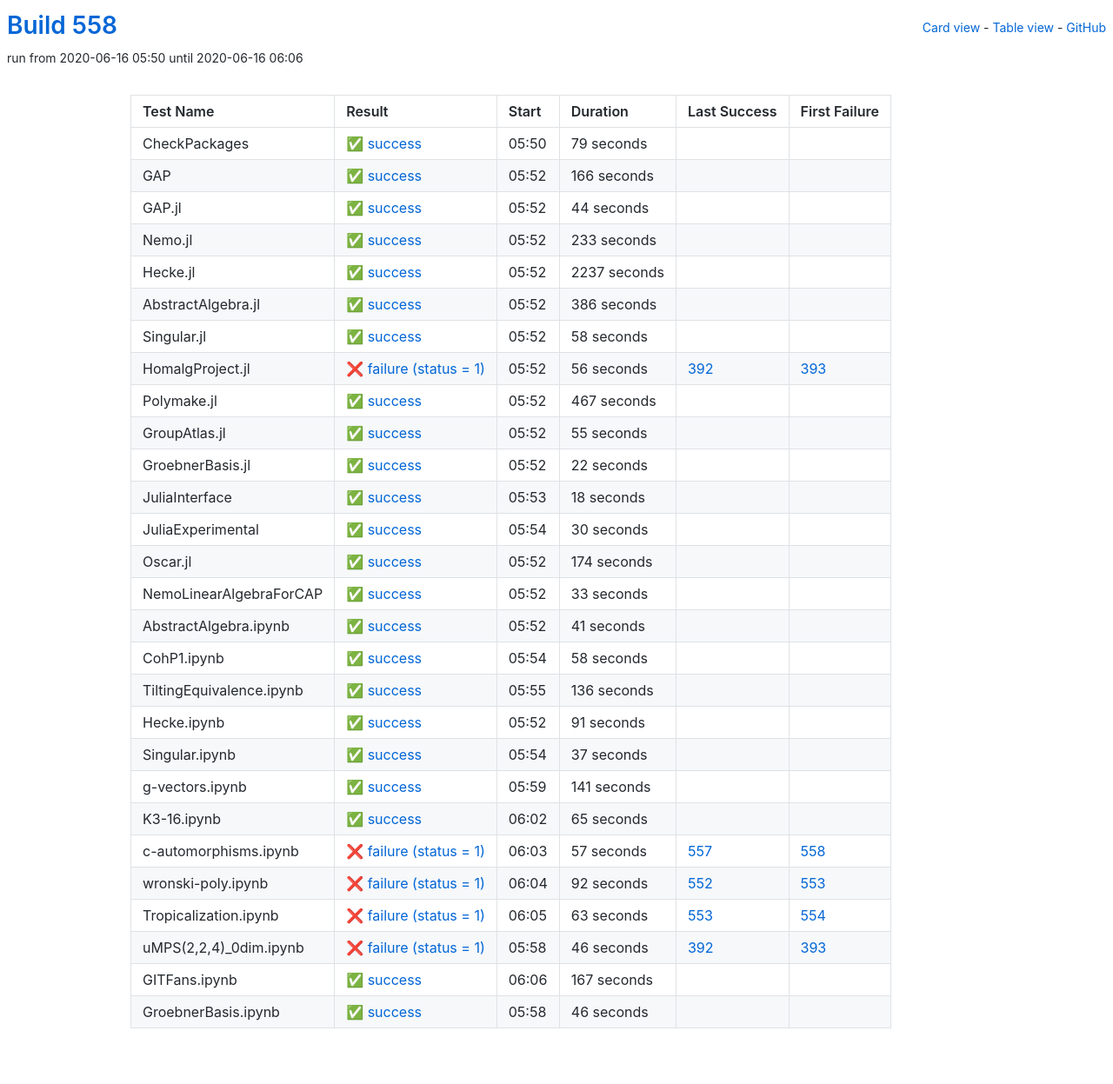
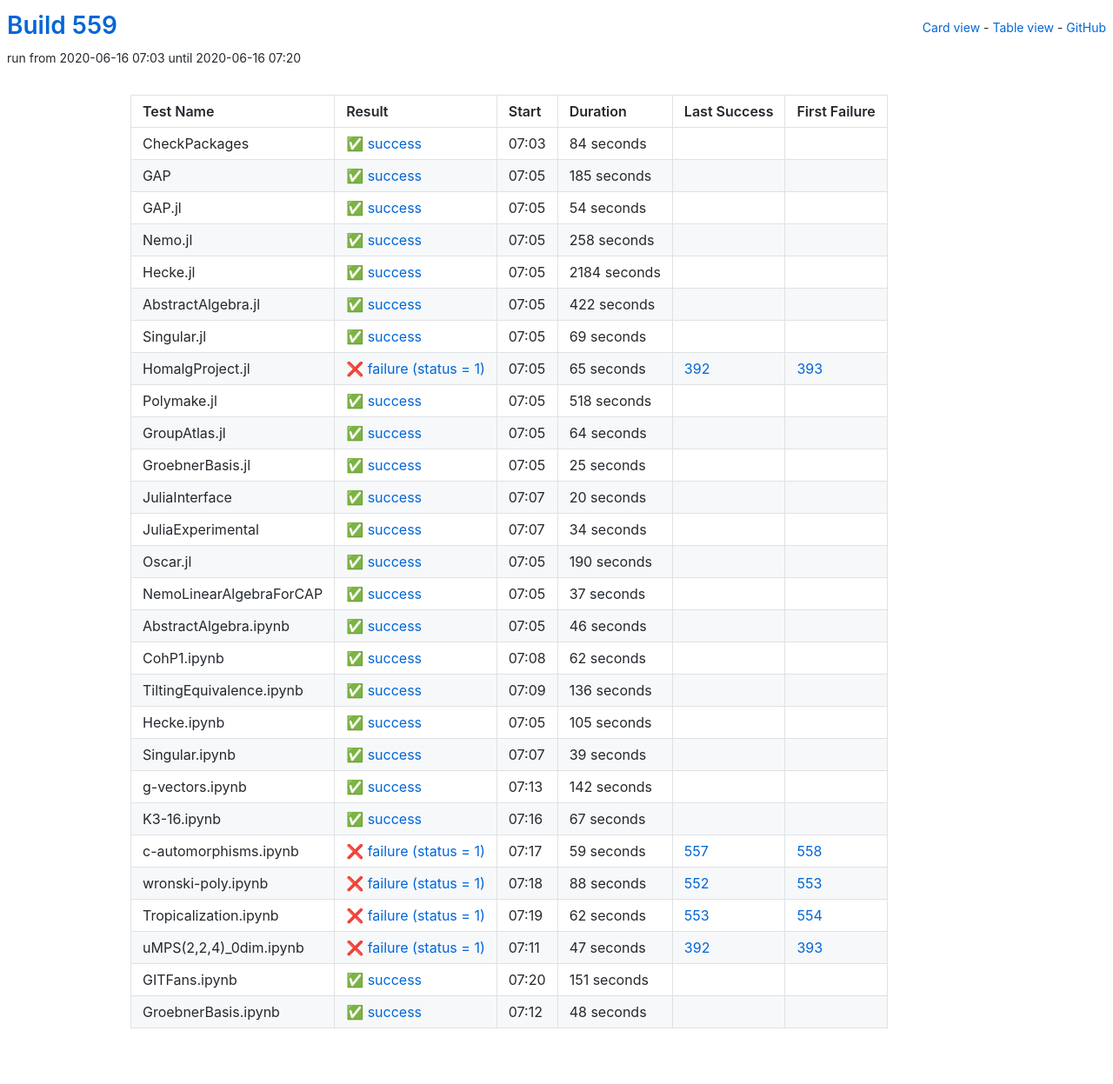
Before and after one commit to oscar-system/oscar-ci-status-1.4, a Jekyll site: the page built from table.html, in a window 1280 px wide. Shown: the whole page at 87% size. Built offline with Jekyll 4.4.1, drawn with Linux system fonts in a browser that asks for light colours.

Commit message:
Build #559

```diff
--- a/_data/ci.yml
+++ b/_data/ci.yml
@@ -1,6 +1,6 @@
 ---
-build: 558
-build_url: https://oscarci.mathematik.uni-kl.de/job/oscar-julia-1.4/558/
+build: 559
+build_url: https://oscarci.mathematik.uni-kl.de/job/oscar-julia-1.4/559/
 job: oscar-julia-1.4
 organization: oscar-system
 repo: oscar-ci-status-1.4
@@ -8,212 +8,212 @@ repourl: https://github.com/oscar-system/oscar-ci-status-1.4
 tests:
 - name: CheckPackages
   id: checkpackages
-  log: https://oscarci.mathematik.uni-kl.de/job/oscar-julia-1.4/558/artifact/logs/build-558/CheckPackages.log
-  start: 2020-06-16 05:50
+  log: https://oscarci.mathematik.uni-kl.de/job/oscar-julia-1.4/559/artifact/logs/build-559/CheckPackages.log
+  start: 2020-06-16 07:03
   success: true
   exitcode: 0
   status: success
-  duration: 79
+  duration: 84
   last_success: false
   last_success_url:
   first_failure: false
   first_failure_url:
 - name: GAP
   id: gap
-  log: https://oscarci.mathematik.uni-kl.de/job/oscar-julia-1.4/558/artifact/logs/build-558/GAP.log
-  start: 2020-06-16 05:52
+  log: https://oscarci.mathematik.uni-kl.de/job/oscar-julia-1.4/559/artifact/logs/build-559/GAP.log
+  start: 2020-06-16 07:05
   success: true
   exitcode: 0
   status: success
-  duration: 166
+  duration: 185
   last_success: false
   last_success_url:
   first_failure: false
   first_failure_url:
 - name: GAP.jl
   id: gap-jl
-  log: https://oscarci.mathematik.uni-kl.de/job/oscar-julia-1.4/558/artifact/logs/build-558/GAP.jl.log
-  start: 2020-06-16 05:52
+  log: https://oscarci.mathematik.uni-kl.de/job/oscar-julia-1.4/559/artifact/logs/build-559/GAP.jl.log
+  start: 2020-06-16 07:05
   success: true
   exitcode: 0
   status: success
-  duration: 44
+  duration: 54
   last_success: false
   last_success_url:
   first_failure: false
   first_failure_url:
 - name: Nemo.jl
   id: nemo-jl
-  log: https://oscarci.mathematik.uni-kl.de/job/oscar-julia-1.4/558/artifact/logs/build-558/Nemo.jl.log
-  start: 2020-06-16 05:52
+  log: https://oscarci.mathematik.uni-kl.de/job/oscar-julia-1.4/559/artifact/logs/build-559/Nemo.jl.log
+  start: 2020-06-16 07:05
   success: true
   exitcode: 0
   status: success
-  duration: 233
+  duration: 258
   last_success: false
   last_success_url:
   first_failure: false
   first_failure_url:
 - name: Hecke.jl
   id: hecke-jl
-  log: https://oscarci.mathematik.uni-kl.de/job/oscar-julia-1.4/558/artifact/logs/build-558/Hecke.jl.log
-  start: 2020-06-16 05:52
+  log: https://oscarci.mathematik.uni-kl.de/job/oscar-julia-1.4/559/artifact/logs/build-559/Hecke.jl.log
+  start: 2020-06-16 07:05
   success: true
   exitcode: 0
   status: success
-  duration: 2237
+  duration: 2184
   last_success: false
   last_success_url:
   first_failure: false
   first_failure_url:
 - name: AbstractAlgebra.jl
   id: abstractalgebra-jl
-  log: https://oscarci.mathematik.uni-kl.de/job/oscar-julia-1.4/558/artifact/logs/build-558/AbstractAlgebra.jl.log
-  start: 2020-06-16 05:52
+  log: https://oscarci.mathematik.uni-kl.de/job/oscar-julia-1.4/559/artifact/logs/build-559/AbstractAlgebra.jl.log
+  start: 2020-06-16 07:05
   success: true
   exitcode: 0
   status: success
-  duration: 386
+  duration: 422
   last_success: false
   last_success_url:
   first_failure: false
   first_failure_url:
 - name: Singular.jl
   id: singular-jl
-  log: https://oscarci.mathematik.uni-kl.de/job/oscar-julia-1.4/558/artifact/logs/build-558/Singular.jl.log
-  start: 2020-06-16 05:52
+  log: https://oscarci.mathematik.uni-kl.de/job/oscar-julia-1.4/559/artifact/logs/build-559/Singular.jl.log
+  start: 2020-06-16 07:05
   success: true
   exitcode: 0
   status: success
-  duration: 58
+  duration: 69
   last_success: false
   last_success_url:
   first_failure: false
   first_failure_url:
 - name: HomalgProject.jl
   id: homalgproject-jl
-  log: https://oscarci.mathematik.uni-kl.de/job/oscar-julia-1.4/558/artifact/logs/build-558/HomalgProject.jl.log
-  start: 2020-06-16 05:52
+  log: https://oscarci.mathematik.uni-kl.de/job/oscar-julia-1.4/559/artifact/logs/build-559/HomalgProject.jl.log
+  start: 2020-06-16 07:05
   success: false
   exitcode: 1
   status: failure
-  duration: 56
+  duration: 65
   last_success: 392
   last_success_url: https://oscarci.mathematik.uni-kl.de/job/oscar-julia-1.4/392/
   first_failure: 393
   first_failure_url: https://oscarci.mathematik.uni-kl.de/job/oscar-julia-1.4/393/
 - name: Polymake.jl
   id: polymake-jl
-  log: https://oscarci.mathematik.uni-kl.de/job/oscar-julia-1.4/558/artifact/logs/build-558/Polymake.jl.log
-  start: 2020-06-16 05:52
+  log: https://oscarci.mathematik.uni-kl.de/job/oscar-julia-1.4/559/artifact/logs/build-559/Polymake.jl.log
+  start: 2020-06-16 07:05
   success: true
   exitcode: 0
   status: success
-  duration: 467
+  duration: 518
   last_success: false
   last_success_url:
   first_failure: false
   first_failure_url:
 - name: GroupAtlas.jl
   id: groupatlas-jl
-  log: https://oscarci.mathematik.uni-kl.de/job/oscar-julia-1.4/558/artifact/logs/build-558/GroupAtlas.jl.log
-  start: 2020-06-16 05:52
+  log: https://oscarci.mathematik.uni-kl.de/job/oscar-julia-1.4/559/artifact/logs/build-559/GroupAtlas.jl.log
+  start: 2020-06-16 07:05
   success: true
   exitcode: 0
   status: success
-  duration: 55
+  duration: 64
   last_success: false
   last_success_url:
   first_failure: false
   first_failure_url:
 - name: GroebnerBasis.jl
   id: groebnerbasis-jl
-  log: https://oscarci.mathematik.uni-kl.de/job/oscar-julia-1.4/558/artifact/logs/build-558/GroebnerBasis.jl.log
-  start: 2020-06-16 05:52
+  log: https://oscarci.mathematik.uni-kl.de/job/oscar-julia-1.4/559/artifact/logs/build-559/GroebnerBasis.jl.log
+  start: 2020-06-16 07:05
   success: true
   exitcode: 0
   status: success
-  duration: 22
+  duration: 25
   last_success: false
   last_success_url:
   first_failure: false
   first_failure_url:
 - name: JuliaInterface
   id: juliainterface
-  log: https://oscarci.mathematik.uni-kl.de/job/oscar-julia-1.4/558/artifact/logs/build-558/JuliaInterface.log
-  start: 2020-06-16 05:53
+  log: https://oscarci.mathematik.uni-kl.de/job/oscar-julia-1.4/559/artifact/logs/build-559/JuliaInterface.log
+  start: 2020-06-16 07:07
   success: true
   exitcode: 0
   status: success
-  duration: 18
+  duration: 20
   last_success: false
   last_success_url:
   first_failure: false
   first_failure_url:
 - name: JuliaExperimental
   id: juliaexperimental
-  log: https://oscarci.mathematik.uni-kl.de/job/oscar-julia-1.4/558/artifact/logs/build-558/JuliaExperimental.log
-  start: 2020-06-16 05:54
+  log: https://oscarci.mathematik.uni-kl.de/job/oscar-julia-1.4/559/artifact/logs/build-559/JuliaExperimental.log
+  start: 2020-06-16 07:07
   success: true
   exitcode: 0
   status: success
-  duration: 30
+  duration: 34
   last_success: false
   last_success_url:
   first_failure: false
   first_failure_url:
 - name: Oscar.jl
   id: oscar-jl
-  log: https://oscarci.mathematik.uni-kl.de/job/oscar-julia-1.4/558/artifact/logs/build-558/Oscar.jl.log
-  start: 2020-06-16 05:52
+  log: https://oscarci.mathematik.uni-kl.de/job/oscar-julia-1.4/559/artifact/logs/build-559/Oscar.jl.log
+  start: 2020-06-16 07:05
   success: true
   exitcode: 0
   status: success
-  duration: 174
+  duration: 190
   last_success: false
   last_success_url:
   first_failure: false
   first_failure_url:
 - name: NemoLinearAlgebraForCAP
   id: nemolinearalgebraforcap
-  log: https://oscarci.mathematik.uni-kl.de/job/oscar-julia-1.4/558/artifact/logs/build-558/NemoLinearAlgebraForCAP.log
-  start: 2020-06-16 05:52
+  log: https://oscarci.mathematik.uni-kl.de/job/oscar-julia-1.4/559/artifact/logs/build-559/NemoLinearAlgebraForCAP.log
+  start: 2020-06-16 07:05
   success: true
   exitcode: 0
   status: success
-  duration: 33
+  duration: 37
   last_success: false
   last_success_url:
   first_failure: false
   first_failure_url:
 - name: AbstractAlgebra.ipynb
   id: abstractalgebra-ipynb
-  log: https://oscarci.mathematik.uni-kl.de/job/oscar-julia-1.4/558/artifact/logs/build-558/AbstractAlgebra.ipynb.log
-  start: 2020-06-16 05:52
+  log: https://oscarci.mathematik.uni-kl.de/job/oscar-julia-1.4/559/artifact/logs/build-559/AbstractAlgebra.ipynb.log
+  start: 2020-06-16 07:05
   success: true
   exitcode: 0
   status: success
-  duration: 41
+  duration: 46
   last_success: false
   last_success_url:
   first_failure: false
   first_failure_url:
 - name: CohP1.ipynb
   id: cohp1-ipynb
-  log: https://oscarci.mathematik.uni-kl.de/job/oscar-julia-1.4/558/artifact/logs/build-558/CohP1.ipynb.log
-  start: 2020-06-16 05:54
+  log: https://oscarci.mathematik.uni-kl.de/job/oscar-julia-1.4/559/artifact/logs/build-559/CohP1.ipynb.log
+  start: 2020-06-16 07:08
   success: true
   exitcode: 0
   status: success
-  duration: 58
+  duration: 62
   last_success: false
   last_success_url:
   first_failure: false
   first_failure_url:
 - name: TiltingEquivalence.ipynb
   id: tiltingequivalence-ipynb
-  log: https://oscarci.mathematik.uni-kl.de/job/oscar-julia-1.4/558/artifact/logs/build-558/TiltingEquivalence.ipynb.log
-  start: 2020-06-16 05:55
+  log: https://oscarci.mathematik.uni-kl.de/job/oscar-julia-1.4/559/artifact/logs/build-559/TiltingEquivalence.ipynb.log
+  start: 2020-06-16 07:09
   success: true
   exitcode: 0
   status: success
@@ -224,120 +224,120 @@ tests:
   first_failure_url:
 - name: Hecke.ipynb
   id: hecke-ipynb
-  log: https://oscarci.mathematik.uni-kl.de/job/oscar-julia-1.4/558/artifact/logs/build-558/Hecke.ipynb.log
-  start: 2020-06-16 05:52
+  log: https://oscarci.mathematik.uni-kl.de/job/oscar-julia-1.4/559/artifact/logs/build-559/Hecke.ipynb.log
+  start: 2020-06-16 07:05
   success: true
   exitcode: 0
   status: success
-  duration: 91
+  duration: 105
   last_success: false
   last_success_url:
   first_failure: false
   first_failure_url:
 - name: Singular.ipynb
   id: singular-ipynb
-  log: https://oscarci.mathematik.uni-kl.de/job/oscar-julia-1.4/558/artifact/logs/build-558/Singular.ipynb.log
-  start: 2020-06-16 05:54
+  log: https://oscarci.mathematik.uni-kl.de/job/oscar-julia-1.4/559/artifact/logs/build-559/Singular.ipynb.log
+  start: 2020-06-16 07:07
   success: true
   exitcode: 0
   status: success
-  duration: 37
+  duration: 39
   last_success: false
   last_success_url:
   first_failure: false
   first_failure_url:
 - name: g-vectors.ipynb
   id: g-vectors-ipynb
-  log: https://oscarci.mathematik.uni-kl.de/job/oscar-julia-1.4/558/artifact/logs/build-558/g-vectors.ipynb.log
-  start: 2020-06-16 05:59
+  log: https://oscarci.mathematik.uni-kl.de/job/oscar-julia-1.4/559/artifact/logs/build-559/g-vectors.ipynb.log
+  start: 2020-06-16 07:13
   success: true
   exitcode: 0
   status: success
-  duration: 141
+  duration: 142
   last_success: false
   last_success_url:
   first_failure: false
   first_failure_url:
 - name: K3-16.ipynb
   id: k3-16-ipynb
-  log: https://oscarci.mathematik.uni-kl.de/job/oscar-julia-1.4/558/artifact/logs/build-558/K3-16.ipynb.log
-  start: 2020-06-16 06:02
+  log: https://oscarci.mathematik.uni-kl.de/job/oscar-julia-1.4/559/artifact/logs/build-559/K3-16.ipynb.log
+  start: 2020-06-16 07:16
   success: true
   exitcode: 0
   status: success
-  duration: 65
+  duration: 67
   last_success: false
   last_success_url:
   first_failure: false
   first_failure_url:
 - name: c-automorphisms.ipynb
   id: c-automorphisms-ipynb
-  log: https://oscarci.mathematik.uni-kl.de/job/oscar-julia-1.4/558/artifact/logs/build-558/c-automorphisms.ipynb.log
-  start: 2020-06-16 06:03
+  log: https://oscarci.mathematik.uni-kl.de/job/oscar-julia-1.4/559/artifact/logs/build-559/c-automorphisms.ipynb.log
+  start: 2020-06-16 07:17
   success: false
   exitcode: 1
   status: failure
-  duration: 57
+  duration: 59
   last_success: 557
   last_success_url: https://oscarci.mathematik.uni-kl.de/job/oscar-julia-1.4/557/
   first_failure: 558
   first_failure_url: https://oscarci.mathematik.uni-kl.de/job/oscar-julia-1.4/558/
 - name: wronski-poly.ipynb
   id: wronski-poly-ipynb
-  log: https://oscarci.mathematik.uni-kl.de/job/oscar-julia-1.4/558/artifact/logs/build-558/wronski-poly.ipynb.log
-  start: 2020-06-16 06:04
+  log: https://oscarci.mathematik.uni-kl.de/job/oscar-julia-1.4/559/artifact/logs/build-559/wronski-poly.ipynb.log
+  start: 2020-06-16 07:18
   success: false
   exitcode: 1
   status: failure
-  duration: 92
+  duration: 88
   last_success: 552
   last_success_url: https://oscarci.mathematik.uni-kl.de/job/oscar-julia-1.4/552/
   first_failure: 553
   first_failure_url: https://oscarci.mathematik.uni-kl.de/job/oscar-julia-1.4/553/
 - name: Tropicalization.ipynb
   id: tropicalization-ipynb
-  log: https://oscarci.mathematik.uni-kl.de/job/oscar-julia-1.4/558/artifact/logs/build-558/Tropicalization.ipynb.log
-  start: 2020-06-16 06:05
+  log: https://oscarci.mathematik.uni-kl.de/job/oscar-julia-1.4/559/artifact/logs/build-559/Tropicalization.ipynb.log
+  start: 2020-06-16 07:19
   success: false
   exitcode: 1
   status: failure
-  duration: 63
+  duration: 62
   last_success: 553
   last_success_url: https://oscarci.mathematik.uni-kl.de/job/oscar-julia-1.4/553/
   first_failure: 554
   first_failure_url: https://oscarci.mathematik.uni-kl.de/job/oscar-julia-1.4/554/
 - name: uMPS(2,2,4)_0dim.ipynb
   id: umps-2-2-4-0dim-ipynb
-  log: https://oscarci.mathematik.uni-kl.de/job/oscar-julia-1.4/558/artifact/logs/build-558/uMPS-2-2-4-_0dim.ipynb.log
-  start: 2020-06-16 05:58
+  log: https://oscarci.mathematik.uni-kl.de/job/oscar-julia-1.4/559/artifact/logs/build-559/uMPS-2-2-4-_0dim.ipynb.log
+  start: 2020-06-16 07:11
   success: false
   exitcode: 1
   status: failure
-  duration: 46
+  duration: 47
   last_success: 392
   last_success_url: https://oscarci.mathematik.uni-kl.de/job/oscar-julia-1.4/392/
   first_failure: 393
   first_failure_url: https://oscarci.mathematik.uni-kl.de/job/oscar-julia-1.4/393/
 - name: GITFans.ipynb
   id: gitfans-ipynb
-  log: https://oscarci.mathematik.uni-kl.de/job/oscar-julia-1.4/558/artifact/logs/build-558/GITFans.ipynb.log
-  start: 2020-06-16 06:06
+  log: https://oscarci.mathematik.uni-kl.de/job/oscar-julia-1.4/559/artifact/logs/build-559/GITFans.ipynb.log
+  start: 2020-06-16 07:20
   success: true
   exitcode: 0
   status: success
-  duration: 167
+  duration: 151
   last_success: false
   last_success_url:
   first_failure: false
   first_failure_url:
 - name: GroebnerBasis.ipynb
   id: groebnerbasis-ipynb
-  log: https://oscarci.mathematik.uni-kl.de/job/oscar-julia-1.4/558/artifact/logs/build-558/GroebnerBasis.ipynb.log
-  start: 2020-06-16 05:58
+  log: https://oscarci.mathematik.uni-kl.de/job/oscar-julia-1.4/559/artifact/logs/build-559/GroebnerBasis.ipynb.log
+  start: 2020-06-16 07:12
   success: true
   exitcode: 0
   status: success
-  duration: 46
+  duration: 48
   last_success: false
   last_success_url:
   first_failure: false
```
Also changed, not shown: README.md.
